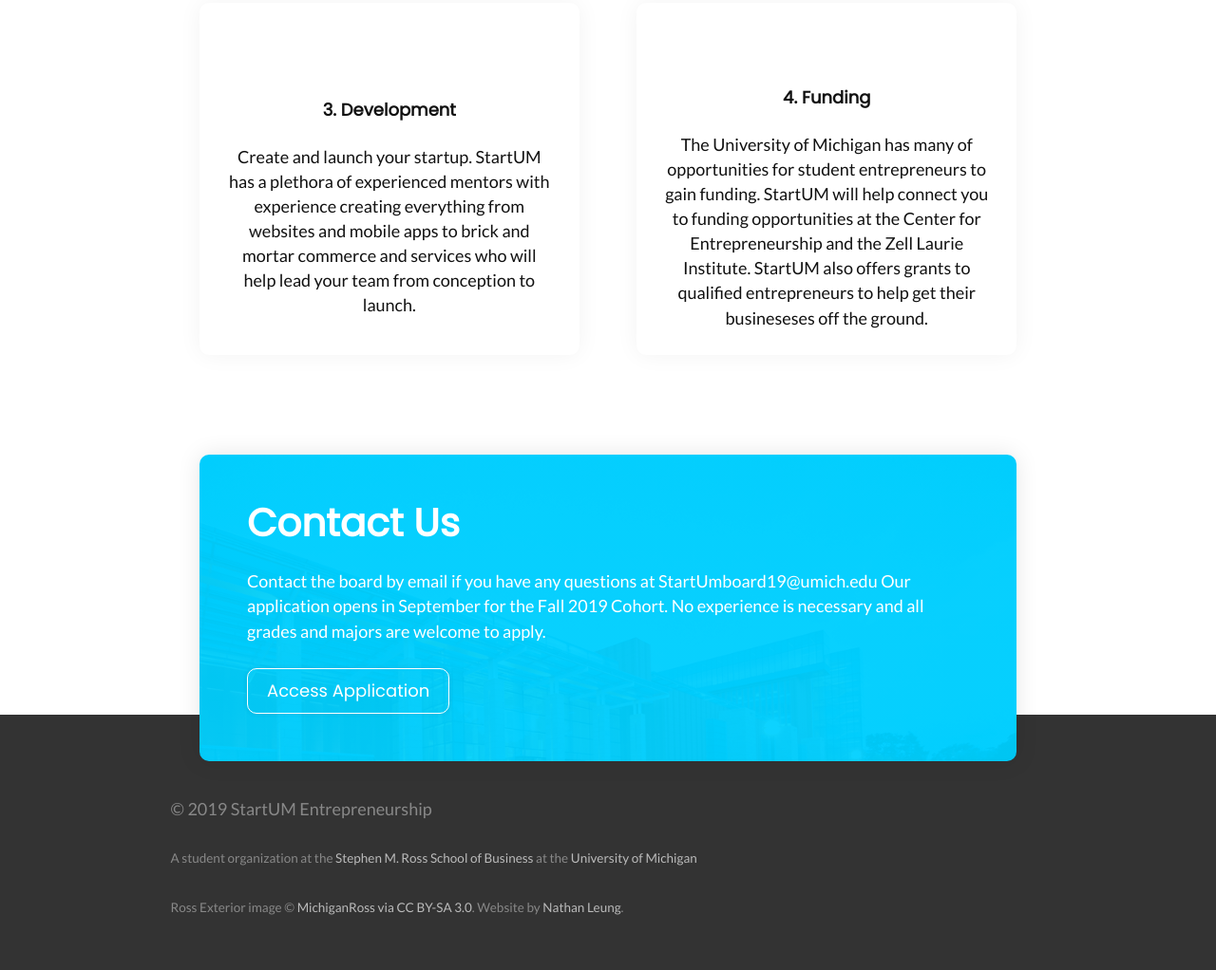
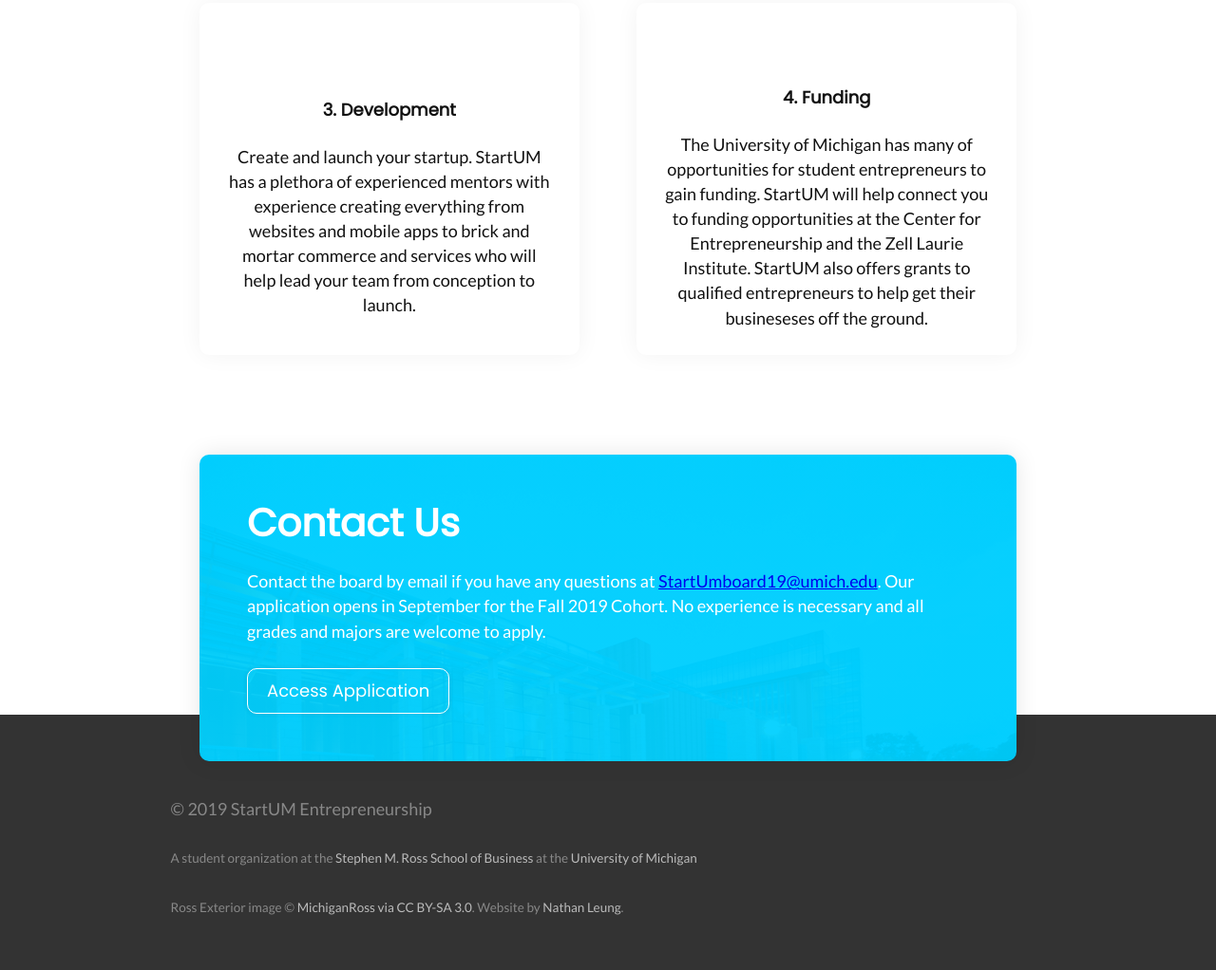
Before and after one commit to nathanhleung/startum.co, a Gatsby site: page / in a window 1280 px wide. Shown: the part 1187-2209 px from the top of the page at 95% size. Built offline with nearby package versions, Linux system fonts and the light colour scheme; Gatsby itself is replaced by a stand-in of ours; some icons are missing.

Commit message:
Update index.js

```diff
--- a/src/pages/index.js
+++ b/src/pages/index.js
@@ -192,7 +192,7 @@ const IndexPage = ({ location }) => {
         <ApplyContent id="apply">
           <h1>Contact Us</h1>
           <p>
-            Contact the board by email if you have any questions at StartUmboard19@umich.edu
+            Contact the board by email if you have any questions at <a href="mailto:StartUmboard19@umich.edu">StartUmboard19@umich.edu</a>.
     Our application opens in September for the Fall 2019 Cohort. No experience is necessary and all grades and majors are welcome to apply.
           </p>
           <Button href="https://goo.gl/forms/Unu4tP98y3UKL1E22">
```
